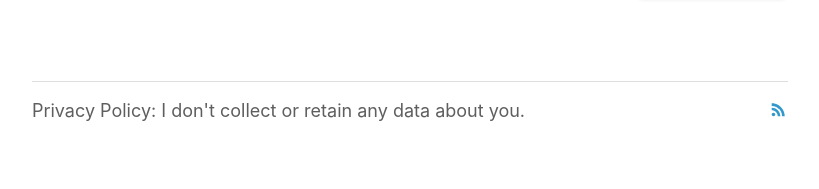
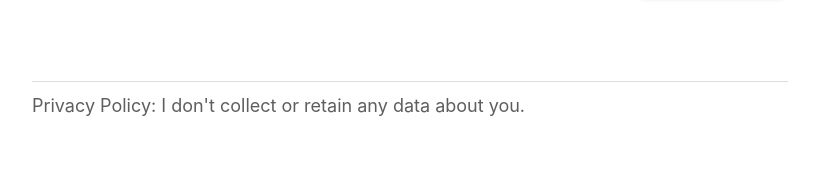
Before and after one commit to ajpwalser/ajpwalser.github.io, a Jekyll site: the page built from index.html, in a window 1280 px wide. Shown: the part 1416-1605 px from the top of the page, without its empty margins (230-1049 px from the left). Built offline with Jekyll 4.4.1, drawn with Linux system fonts in a browser that asks for light colours; some web fonts are replaced; the list of posts is cut into pages by our own code.

Commit message:
Update style.css

```diff
--- a/css/style.css
+++ b/css/style.css
@@ -77,13 +77,6 @@ footer a:hover {
 aside {
 	font-size: 75%;
 	font-weight: 400;
-}
-
-svg {
-  &.rss {
-        width: 20px;
-        fill: var(--theme);
-  }
 }
 
 
```
